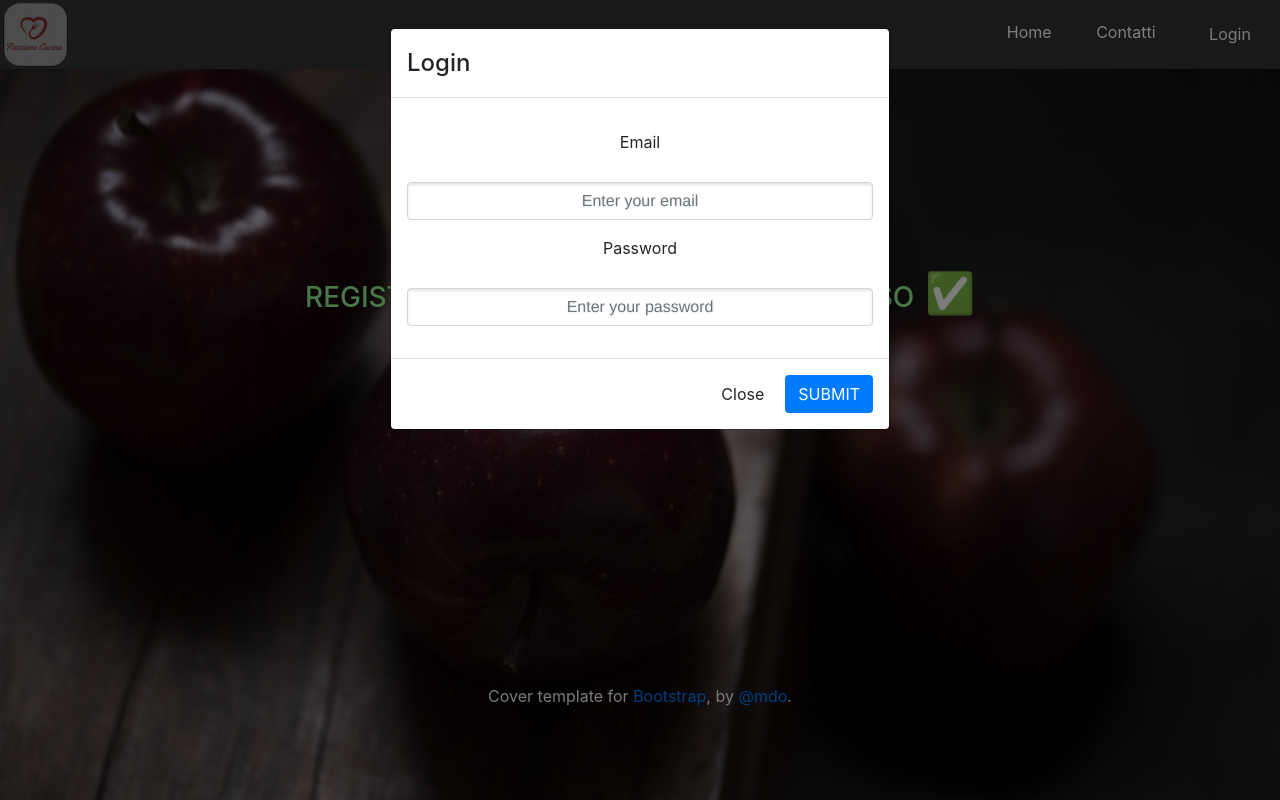
After one commit to donidimitrova/Passione-Cucina, a PHP site: page /RegistrazioneS.html in a window 1280 px wide, after a click on "Login". The commit adds this page. Run offline with PHP 8.4, Linux system fonts and the light colour scheme; some libraries are stand-ins or nearby versions.

Commit message:
completato registrazione.php

```diff
--- /dev/null
+++ b/RegistrazioneS.html
@@ -0,0 +1,89 @@
+<!doctype html>
+<html>
+<head>
+  <meta charset="utf-8">
+    <meta name="viewport" content="width=device-width, initial-scale=1, shrink-to-fit=no">
+    <meta name="description" content="">
+    <meta name="author" content="Colacchi A. , Dimitrova D.T.">
+    <link rel="icon" href="/docs/4.0/assets/img/favicons/favicon.ico">
+  <title>Registrazione</title>
+  <link rel="stylesheet" href="https://cdnjs.cloudflare.com/ajax/libs/normalize/4.2.0/normalize.css">
+  <!-- Bootstrap core CSS -->
+  <link href="css/bootstrap.min.css" rel="stylesheet" id="bootstrap-css">
+  <link href="/css/styleReg.css" rel="stylesheet" type="text/css" />
+</head>
+<body class="text-center" onload="myFunction()">
+
+  <header class="header clearfix" >
+    <a href="homepage.html" class="header__logo"> <img src="logo.png" alt="Logo" style="width: 70px;"></a>
+    <a href="" class="header__icon-bar">
+      <span></span>
+      <span></span>
+      <span></span>
+    </a>
+    <ul class="header__menu ">
+      <li class="header__menu__item"><a href="homepage.html">Home</a></li>
+      <li class="header__menu__item"><a href="contatti.html">Contatti</a></li>
+      <li class="header__menu__item">   <button id="login" type="button" class="btn  btn-outline-dark" data-toggle="modal" data-target="#modalForm" style="color: aliceblue; width:100px; margin-top:0px;">Login</button>
+       <!-- Modal -->
+<div class="modal fade" id="modalForm" role="dialog">
+<div class="modal-dialog">
+    <div class="modal-content">
+        <!-- Modal Header -->
+        <div class="modal-header">
+            <h4 class="modal-title" id="myModalLabel">Login</h4>
+        </div>
+
+        <!-- Modal Body -->
+        <div class="modal-body">
+            <p class="statusMsg"></p>
+            <form role="form" action="login.php">
+                <div class="form-group">
+                    <label for="inputEmail">Email</label>
+                    <input type="email" class="form-control" id="inputEmail" placeholder="Enter your email"/>
+                </div>
+                <div class="form-group">
+                    <label for="inputPassword">Password</label>
+                    <input type="password" class="form-control" id="inputPassword" placeholder="Enter your password"></textarea>
+                </div>
+            </form>
+        </div>
+
+        <!-- Modal Footer -->
+        <div class="modal-footer">
+            <button type="button" class="btn btn-default" data-dismiss="modal">Close</button>
+            <button type="button" class="btn btn-primary submitBtn" id="submit">SUBMIT</button>
+        </div>
+    </div>
+</div>
+</div>
+      </li>
+    </ul>
+  </header>
+  <div class="contenitore">
+      <h1 class="h1_conf"> registrazione eseguita con successo &#9989</h1>
+      <h3> Benvenuto nella nostra pagina </h3>
+      <h6>Cosa aspetti?...Esegui il login</h6>
+  </div>
+
+
+<!----------------------------------------------->
+<!--DA MODIFICARE FOOTER -->
+<!----------------------------------------------->
+
+<footer class="mastfoot mt-auto">
+<div class="inner">
+ <p style="color:aliceblue">Cover template for <a href="https://getbootstrap.com/">Bootstrap</a>, by <a href="https://twitter.com/mdo">@mdo</a>.</p>
+</div>
+</footer>
+
+<script src="https://code.jquery.com/jquery-3.2.1.min.js"></script>
+<script src="https://ajax.googleapis.com/ajax/libs/jquery/3.1.0/jquery.min.js"></script>
+<script src="https://cdnjs.cloudflare.com/ajax/libs/popper.js/1.12.9/umd/popper.min.js"></script>
+<script src="js/bootstrap.min.js"></script>
+<script src="js/bootstrap.bundle.min.js"></script>
+<script src="//maxcdn.bootstrapcdn.com/bootstrap/4.1.1/js/bootstrap.min.js"></script>
+<script src="//cdnjs.cloudflare.com/ajax/libs/jquery/3.2.1/jquery.min.js"></script>
+
+</body>
+</html>
--- a/css/styleReg.css
+++ b/css/styleReg.css
@@ -68,10 +68,7 @@ Smartphone
 
 	/* Cover */
 	.cover{height:100%;}
-
-
 }
-
 
 /* clearfix */
 
@@ -96,11 +93,13 @@ Smartphone
 
 
 
+
+
  /**************
    Footer
    *************/
    .mastfoot {
-    padding-top: 20px;
+    padding-top: 140px;
     color: rgba(0, 0, 0, 0.5);
     text-align: center;
   }
@@ -246,4 +245,30 @@ input:focus {
         form {
           width: 100%;
           padding-right: 15px;
-          padding-left: 15px; } }
+          padding-left: 15px; }
+        .mastfoot{ padding-top: 20px;}
+        }
+
+
+  /*************************************************
+  ****SCRITTA REGISTRAZIONE ANDATA CON SUCCESSO ****
+  *************************************************/
+  .contenitore{
+    padding-top: 200px;
+    padding-bottom: 150px;
+  }
+  .h1_conf{ color:lightgreen;
+    font-variant: small-caps;}
+  h3{ color:white;
+    font-style: italic;
+    }
+  h6{color: white;
+    font-style: oblique;
+  }
+
+  .btn-link{
+    border: none;
+    background: none;
+    margin-top: 0px;
+    color: white;
+  }
```
Also changed, not shown: pagReg.html (+38 -10 lines), registrazione.php (+4 -6 lines).
